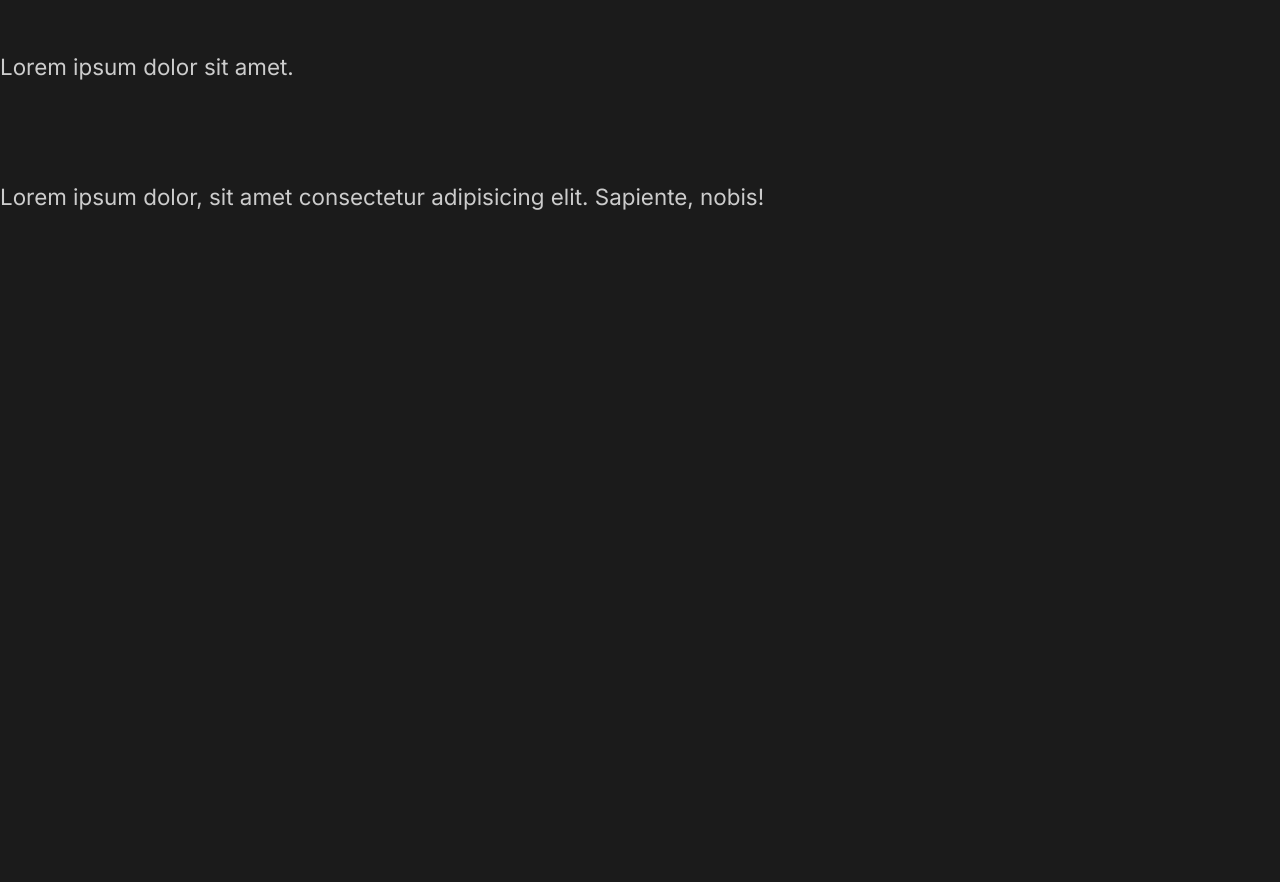
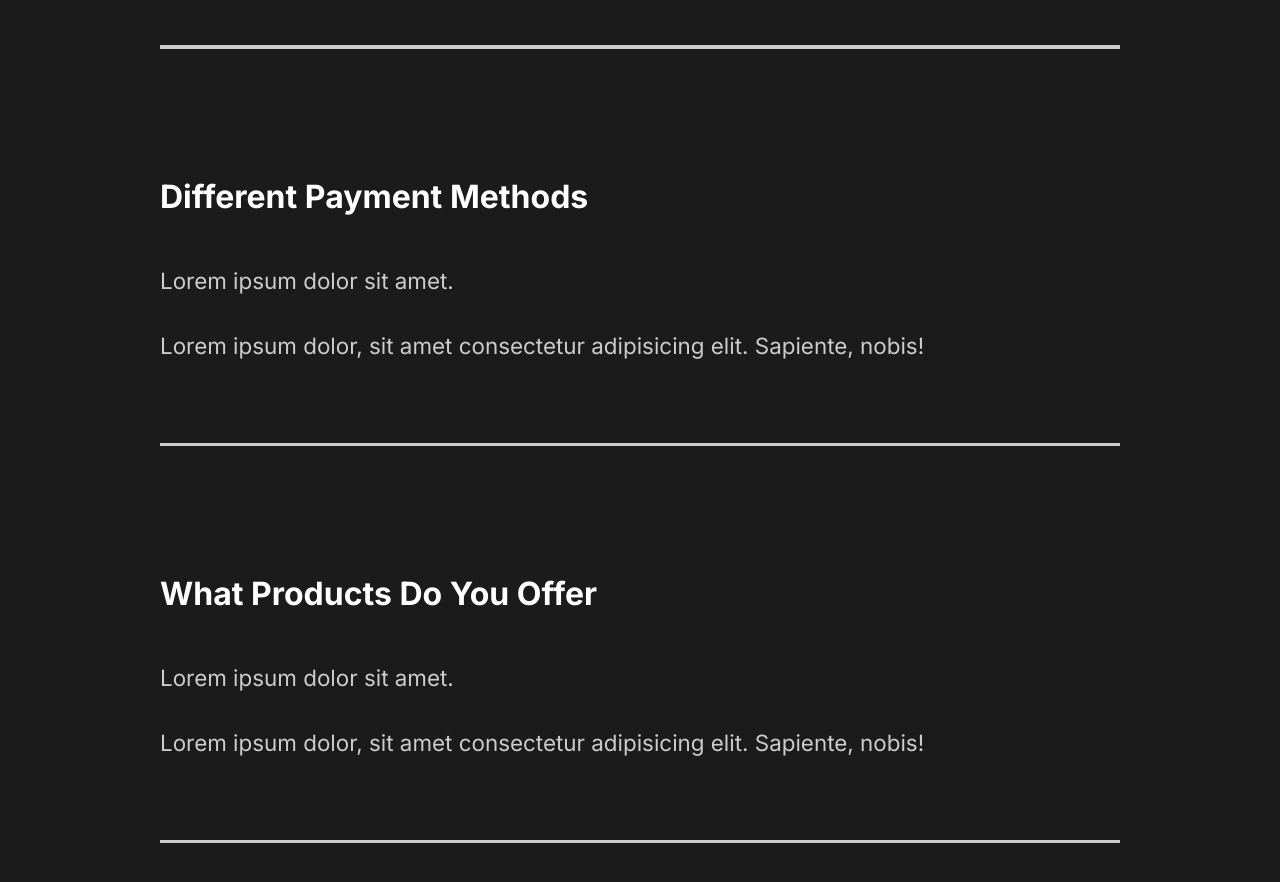
Before and after one commit to shayan-ameen-dev/capture, a React (Create React App) app: page / in a window 1280 px wide. Shown: the part 3003-3885 px from the top of the page. Before the commit the page ends 3265 px from the top, so only its background shows below. Built offline with nearby package versions, Linux system fonts and the light colour scheme.

Commit message:
styling faq section

```diff
--- a/src/components/FaqSection.js
+++ b/src/components/FaqSection.js
@@ -1,6 +1,9 @@
+import styled from 'styled-components';
+import { About } from '../styles';
+
 const FaqSection = () => {
   return (
-    <div className='faq'>
+    <Faq>
       <h2>
         Any Questions <span>FAQ</span>
       </h2>
@@ -13,6 +16,7 @@
             nobis!
           </p>
         </div>
+        <div className='faq-line'></div>
       </div>
       <div className='question'>
         <h4>Daily Schedule</h4>
@@ -23,6 +27,7 @@
             nobis!
           </p>
         </div>
+        <div className='faq-line'></div>
       </div>
       <div className='question'>
         <h4>Different Payment Methods</h4>
@@ -33,6 +38,7 @@
             nobis!
           </p>
         </div>
+        <div className='faq-line'></div>
       </div>
       <div className='question'>
         <h4>What Products Do You Offer</h4>
@@ -43,9 +49,43 @@
             nobis!
           </p>
         </div>
+        <div className='faq-line'></div>
       </div>
-    </div>
+    </Faq>
   );
 };
 
+const Faq = styled(About)`
+  display: block;
+
+  span {
+    display: block;
+  }
+
+  h2 {
+    padding-bottom: 2rem;
+    font-weight: lighter;
+  }
+
+  .faq-line {
+    background: #ccc;
+    height: 0.2rem;
+    margin: 2rem 0;
+    width: 100%;
+  }
+
+  .question {
+    padding: 3rem 0;
+    cursor: pointer;
+  }
+
+  .answer {
+    padding: 2rem 0;
+
+    p {
+      padding: 1rem 0;
+    }
+  }
+`;
+
 export default FaqSection;
--- a/src/components/GlobalStyle.js
+++ b/src/components/GlobalStyle.js
@@ -44,6 +44,7 @@
 
   h4{
     font-weight: bold;
+    font-size : 2rem;
   }
 
   a{
```
